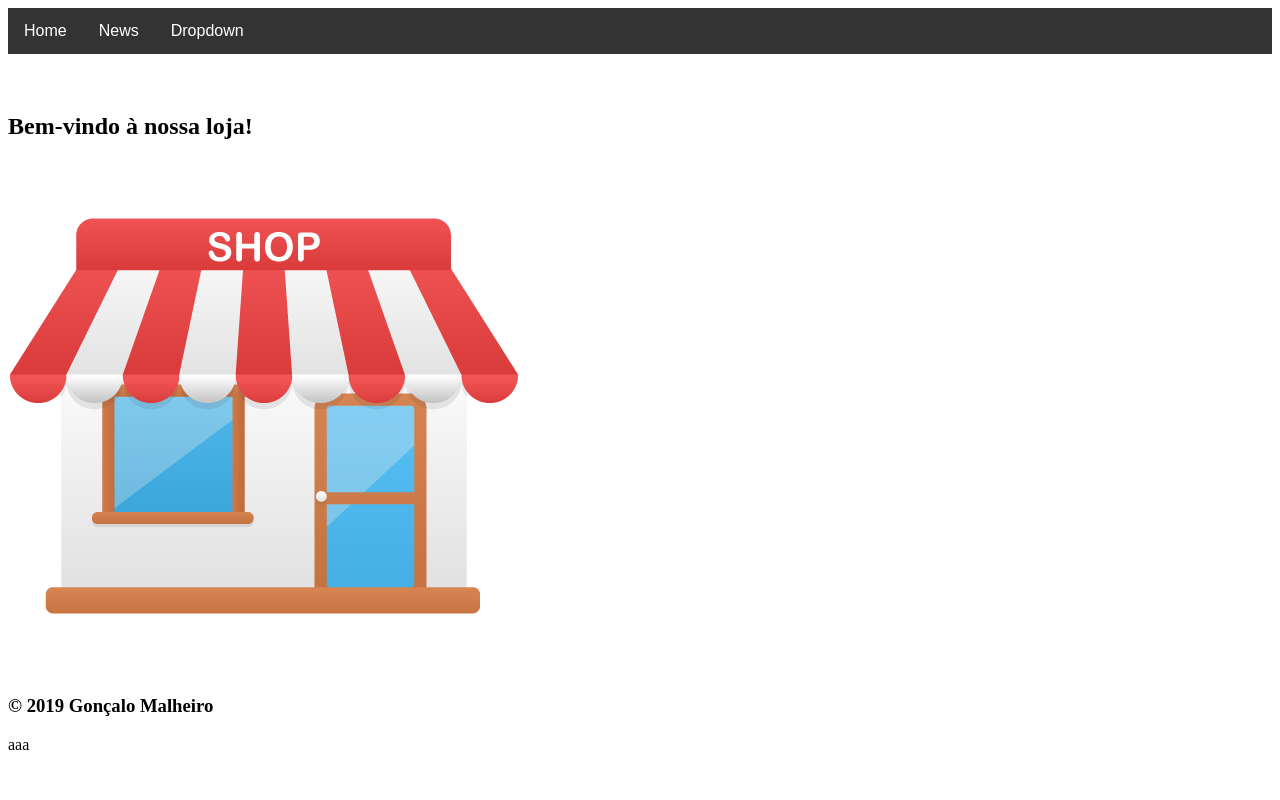
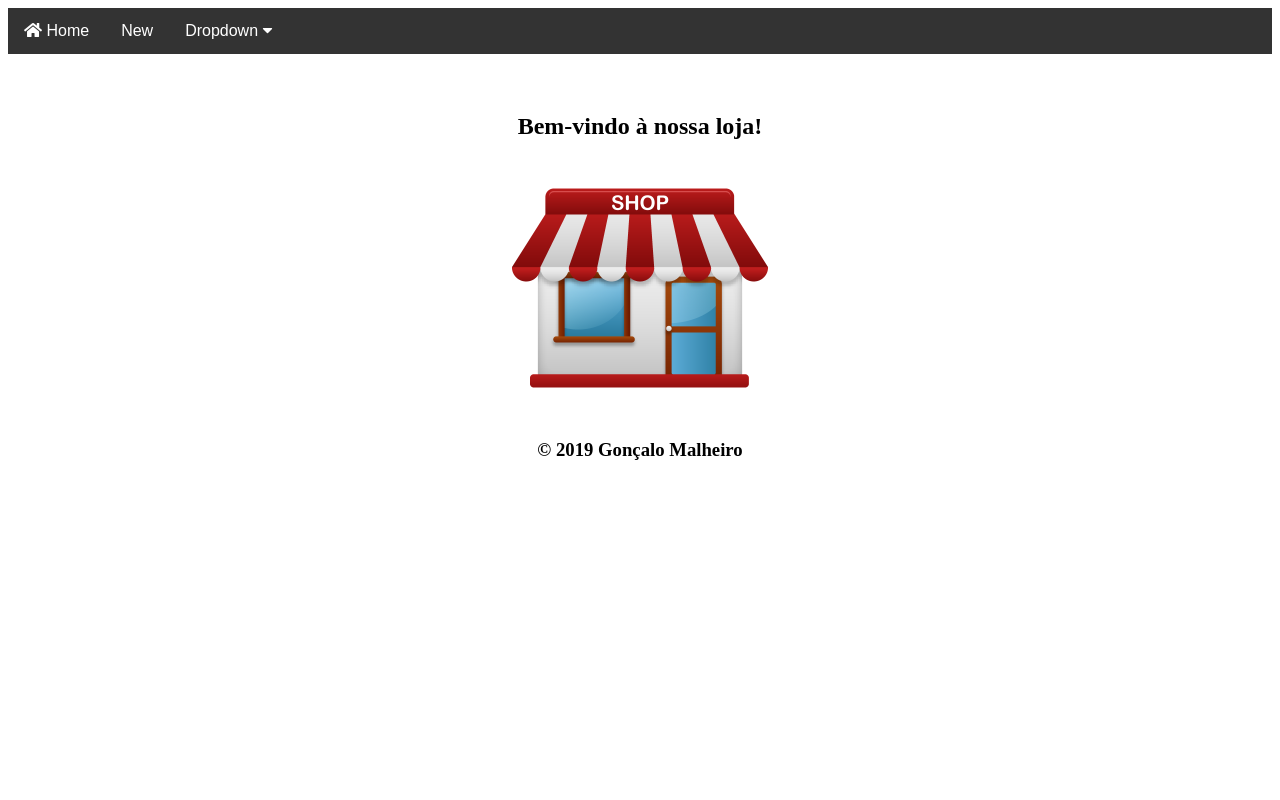
Before and after one commit to GoncaloMalheiro/herokuT109, a Flask app: page / in a window 1280 px wide. Run offline with Flask 2, Linux system fonts and the light colour scheme; some libraries are stand-ins or nearby versions.

Commit message:
background

```diff
--- a/templates/index.html
+++ b/templates/index.html
@@ -6,6 +6,6 @@
 {% block conteudo %}
 <h1>{% if usr %}, {{ usr }}{% endif %}</h1>
 <br>
-<h2>Bem-vindo à nossa loja!</h2>
-<img src="/static/images/icons.png">
+<center><h2>Bem-vindo à nossa loja!</h2></center>
+<center><img src="/static/images/icons.png"></center>
 {% endblock %}
--- a/templates/layout.html
+++ b/templates/layout.html
@@ -4,12 +4,13 @@
     <meta charset="UTF-8">
     <title>Escola Secundária de Maximinos</title>
     <link rel="stylesheet" type="text/css" href="/static/style.css">
+    <link rel="stylesheet" href="https://use.fontawesome.com/releases/v5.6.3/css/all.css" integrity="sha384-UHRtZLI+pbxtHCWp1t77Bi1L4ZtiqrqD80Kn4Z8NTSRyMA2Fd33n5dQ8lWUE00s/" crossorigin="anonymous">
     </head>
 <body>
 
 <div class="navbar">
-  <a href="#home">Home</a>
-  <a href="#news">News</a>
+  <a href="#home"> <i class="fas fa-home"></i> Home</a>
+  <a href="#news">New</a>
   <div class="dropdown">
     <button class="dropbtn">Dropdown
       <i class="fa fa-caret-down"></i>
@@ -25,8 +26,6 @@
 {% block conteudo %}
 {% endblock %}
 
-<h3>&copy 2019 Gonçalo Malheiro</h3>
+<h3><center>&copy 2019 Gonçalo Malheiro</h3></center>
 </body>
 </html>
-
-aaa
```
Also changed, not shown: static/images/icons.png.
